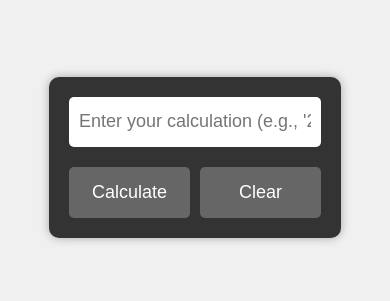
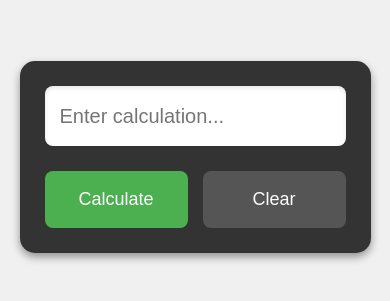
Before and after one commit to jayaraju-gorle/simple-calculator, a plain HTML site: page index.html in a window 390 px wide. Shown: the part 265-566 px from the top of the page. Drawn offline with nearby package versions, Linux system fonts and the light colour scheme.

Commit message:
style: Enhance UI for AI calculator
This commit focuses on improving the visual design and user experience of the AI calculator:

- **Input Field:** Increased size, added padding, rounded corners, and an inset shadow for a more prominent look.  Shortened placeholder text.
- **Buttons:**  Styled buttons with rounded corners, hover/active states, and a distinct green color for the "Calculate" button.  Added a slight "press" effect on active.
- **Spacing and Alignment:**  Improved spacing and alignment of elements for better visual flow.
- **Font:**  Switched to the "Open Sans" Google Font for a more modern and readable typeface.
- **Responsiveness:** Made the calculator container responsive by using percentage widths and a maximum width.
- **Overall Styling:** Increased padding and border-radius on the main container, and added a more pronounced box-shadow.

These changes result in a cleaner, more modern, and user-friendly interface.  The JavaScript logic remains unchanged, as these are purely visual updates.

```diff
--- a/index.html
+++ b/index.html
@@ -3,16 +3,17 @@
 <head>
     <meta charset="UTF-8">
     <meta name="viewport" content="width=device-width, initial-scale=1.0">
-    <title>AI Calculator</title>  <!-- Changed title -->
+    <title>AI Calculator</title>
     <link rel="stylesheet" href="styles.css">
+    <!-- Google Font (Open Sans) -->
+    <link href="https://fonts.googleapis.com/css2?family=Open+Sans:wght@400;600&display=swap" rel="stylesheet">
 </head>
 <body>
     <div class="calculator">
         <div class="display">
-            <input type="text" id="result" placeholder="Enter your calculation (e.g., '2 plus 3')"> <!-- Added placeholder -->
-        </div>
+            <input type="text" id="result" placeholder="Enter calculation...">  </div>
         <div class="buttons">
-            <button onclick="calculate()">Calculate</button>
+            <button class="calculate-btn" onclick="calculate()">Calculate</button>
             <button onclick="clearDisplay()">Clear</button>
         </div>
     </div>
--- a/styles.css
+++ b/styles.css
@@ -10,52 +10,69 @@ body {
     align-items: center;
     min-height: 100vh;
     background-color: #f0f0f0;
-    font-family: Arial, sans-serif;
+    font-family: 'Open Sans', sans-serif; /* Use Open Sans */
 }
 
 .calculator {
     background-color: #333;
-    border-radius: 10px;
-    padding: 20px;
-    box-shadow: 0 0 10px rgba(0, 0, 0, 0.3);
+    border-radius: 15px; /* Slightly larger radius */
+    padding: 25px; /* More padding */
+    box-shadow: 0 4px 8px rgba(0, 0, 0, 0.4); /* More pronounced shadow */
+    width: 90%; /* Responsive width */
+    max-width: 400px; /* Limit maximum width */
 }
 
 .display {
-    margin-bottom: 20px;
+    margin-bottom: 25px; /* More bottom margin */
 }
 
 #result {
     width: 100%;
-    height: 50px;
-    font-size: 18px; /* Adjusted font size */
-    text-align: left; /* Changed text alignment to left */
-    padding: 10px;
+    height: 60px; /* Increased height */
+    font-size: 20px; /* Larger font size */
+    text-align: left;
+    padding: 15px; /* More padding */
     border: none;
     background-color: #fff;
-    border-radius: 5px;
+    border-radius: 8px; /* Rounded corners */
+    box-shadow: inset 0 2px 4px rgba(0, 0, 0, 0.1); /* Inner shadow */
 }
+
 .buttons {
     display: grid;
-    grid-template-columns: repeat(2, 1fr); /* Only two buttons now */
-    gap: 10px;
+    grid-template-columns: repeat(2, 1fr);
+    gap: 15px; /* Increased gap */
 }
 
-
 button {
-    padding: 15px;
+    padding: 18px; /* More padding */
     font-size: 18px;
     border: none;
-    background-color: #666;
+    background-color: #555; /* Slightly lighter gray */
     color: white;
-    border-radius: 5px;
+    border-radius: 8px; /* Rounded corners */
     cursor: pointer;
-    transition: background-color 0.2s;
+    transition: background-color 0.2s ease; /* Smooth transition */
+    outline: none; /* Remove outline on focus */
 }
 
 button:hover {
-    background-color: #999;
+    background-color: #777; /* Lighter gray on hover */
 }
 
 button:active {
-    background-color: #444;
+    background-color: #444; /* Darker gray on active */
+    transform: translateY(1px); /* Slight "press" effect */
 }
+
+.calculate-btn {
+    background-color: #4CAF50; /* Green color for Calculate */
+}
+
+.calculate-btn:hover {
+    background-color: #66bb6a; /* Lighter green on hover */
+}
+
+.calculate-btn:active {
+    background-color: #388e3c; /* Darker green on active */
+}
```
